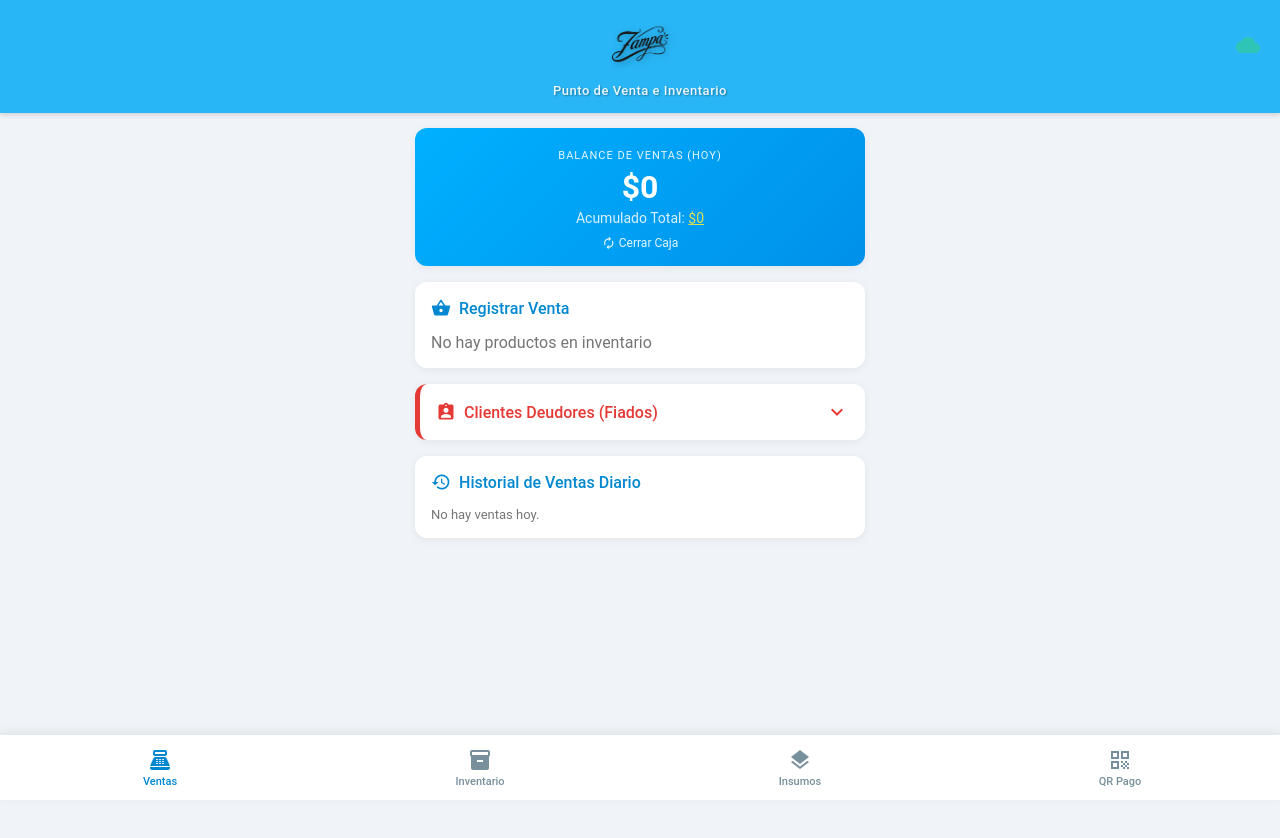
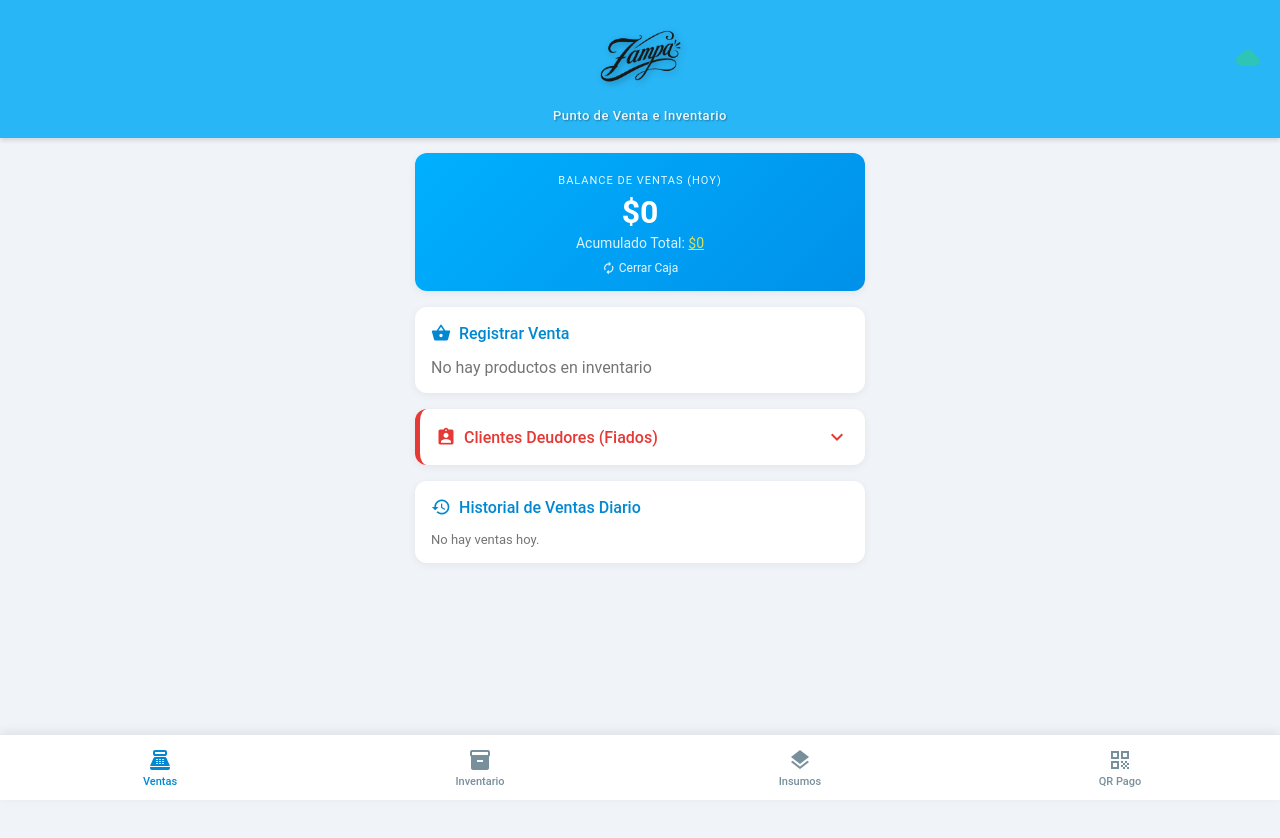
Before and after one commit to Faantasydev/Empanadapp, a plain HTML site: page index.html in a window 1280 px wide. Drawn offline with Linux system fonts and the light colour scheme; no server answers.

Commit message:
Add files via upload

```diff
--- a/style.css
+++ b/style.css
@@ -310,7 +310,7 @@ header p {
 }
 
 .logo-zampa {
-    height: 60px;
+    height: 85px;
     object-fit: contain;
     filter: drop-shadow(2px 2px 3px rgba(0,0,0,0.3));
     margin: 0 auto;
```
